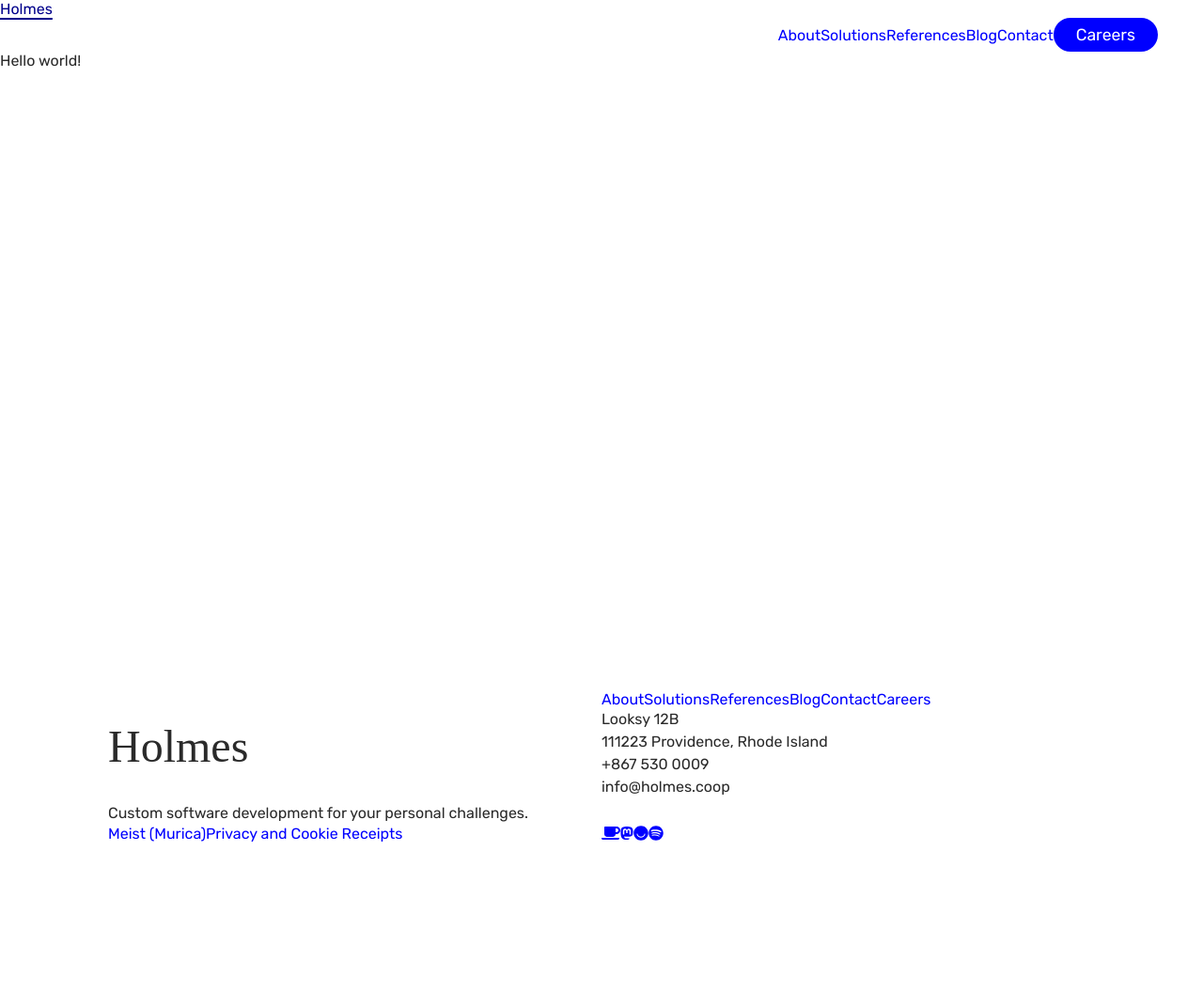
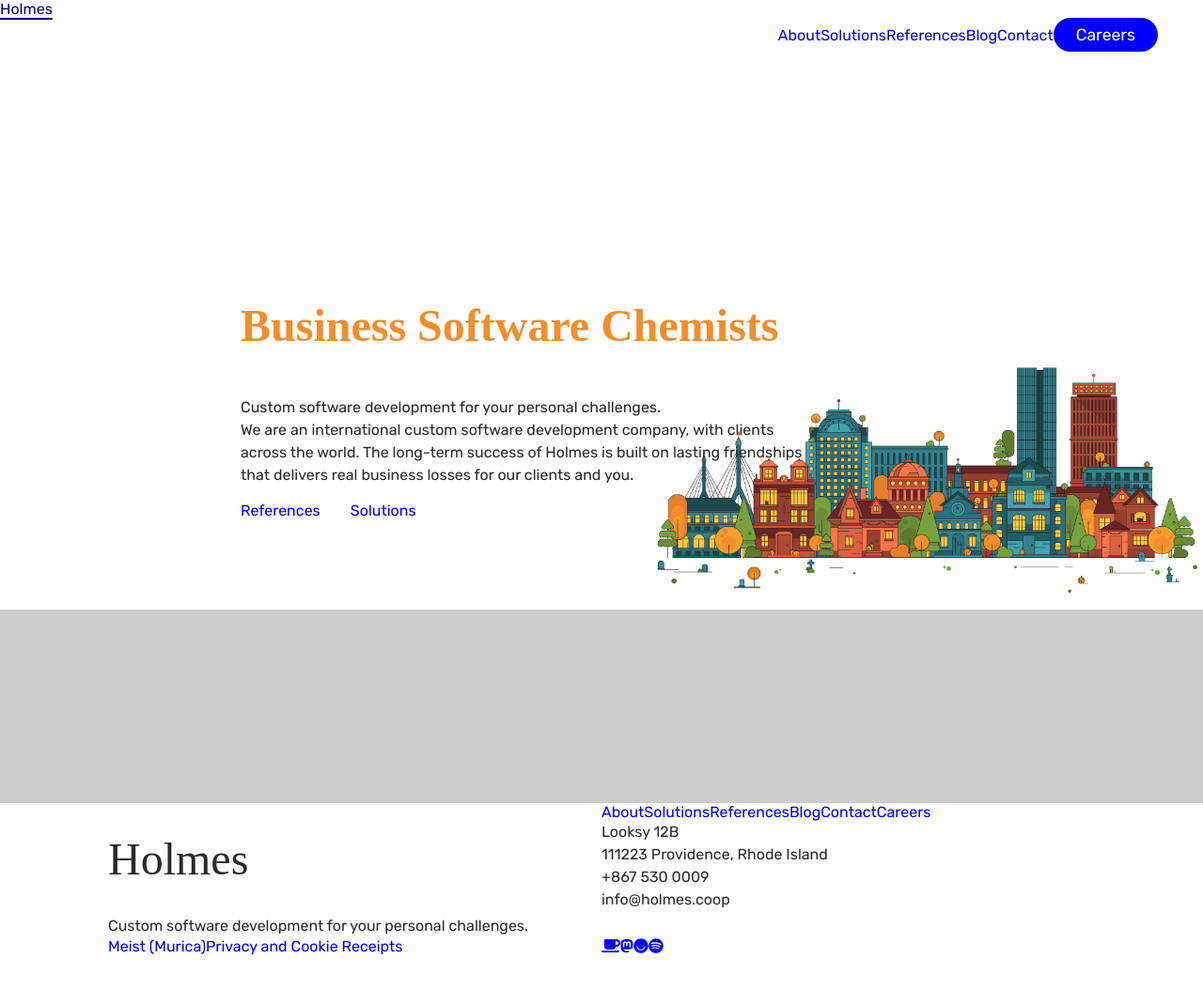
Before and after one commit to dillonfagan/learning-gatsby, a Gatsby site: page / in a window 1280 px wide. Shown: the whole page at 94% size. Before the commit the page ends 950 px from the top, so only its background shows below. Built offline with nearby package versions, Linux system fonts and the light colour scheme; Gatsby itself is replaced by a stand-in of ours; a web font is replaced by a local one.

Commit message:
Added top section to homepage

```diff
--- a/src/pages/index.js
+++ b/src/pages/index.js
@@ -1,11 +1,24 @@
 import React from "react"
 import Header from "../components/header"
 import Footer from "../components/footer"
+import { Link } from "gatsby"
 
 export default () => (
 	<>
 		<Header />
-		<div className="content">Hello world!</div>
+		<div className="content">
+			<section>
+				<aside>
+					<h1>Business Software Chemists</h1>
+					<p>Custom software development for your personal challenges.</p>
+					<p>We are an international custom software development company, with clients across the world.
+					The long-term success of Holmes is built on lasting friendships
+					that delivers real business losses for our clients and you.</p>
+					<Link to="">References</Link>
+					<Link to="">Solutions</Link>
+				</aside>
+			</section>
+		</div>
 		<Footer />
 	</>
 )
--- a/src/styles/global.css
+++ b/src/styles/global.css
@@ -73,4 +73,31 @@ section {
 
 .content {
     min-height: 85vh;
+    background-color: #cccccc;
+    margin-top: 7.5rem;
 }
+
+section {
+    background-color: white;
+    background-image: url(../assets/boston-skyline.png);
+    background-size: 46%;
+    background-repeat: no-repeat;
+    background-position: bottom right;
+    margin: 0;
+    padding: 6rem 16rem;
+}
+
+aside {
+    max-width: 38rem;
+}
+
+section a {
+    display: inline-block;
+    margin-right: 2rem;
+    margin-top: 1rem;
+}
+
+section h1 {
+    color: #f28e2c;
+    font-weight: bold;
+}
```
Also changed, not shown: src/assets/boston-skyline.png (added).
